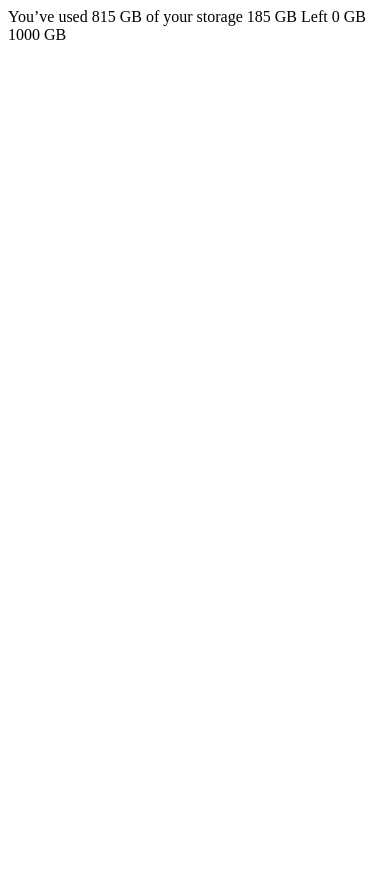
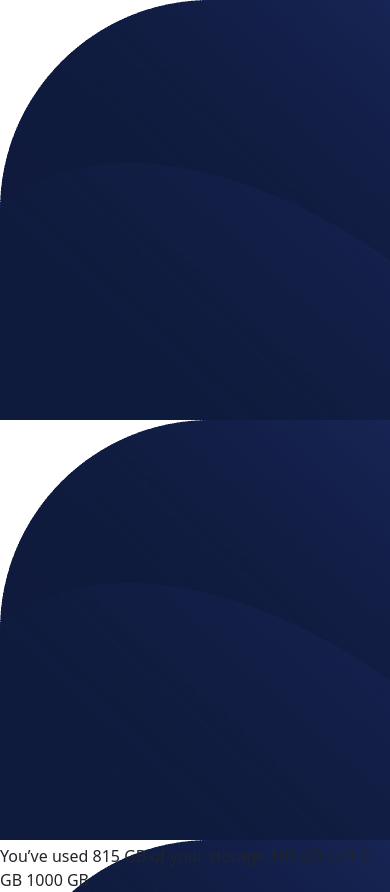
Before and after one commit to 4Drea4/AndreaE_SBA3, a plain HTML site: page index.html in a window 390 px wide. Before the commit the page ends 844 px from the top, so only its background shows below. Drawn offline with nearby package versions, Linux system fonts and the light colour scheme.

Commit message:
media queries for bg

```diff
--- a/index.html
+++ b/index.html
@@ -2,11 +2,15 @@
 <html lang="en">
 <head>
   <meta charset="UTF-8">
-  <meta name="viewport" content="width=device-width, initial-scale=1.0"> <!-- displays site properly based on user's device -->
+  <meta name="viewport" content="width=device-width, initial-scale=1.0">
+  <link rel="icon" type="image/png" sizes="32x32" href="./images/favicon-32x32.png">
+  <link href="https://cdn.jsdelivr.net/npm/bootstrap@5.3.0/dist/css/bootstrap.min.css" rel="stylesheet">
+  <script src="https://cdn.jsdelivr.net/npm/bootstrap@5.3.0/dist/js/bootstrap.bundle.min.js"></script>
+  <link rel="stylesheet" href="style.css">
+  <title>Frontend Mentor | Fylo data storage component - bootstrap</title>
+  <body>
+       <div class="d-flex justify-content-center vh-100" id="background"> </div>
 
-  <link rel="icon" type="image/png" sizes="32x32" href="./images/favicon-32x32.png">
-
-  <title>Frontend Mentor | Fylo data storage component</title>
 
 
 
--- /dev/null
+++ b/style.css
@@ -0,0 +1,16 @@
+
+
+
+
+@media screen and(max-width:600px){
+  body{
+    background-image: url('images/bg-mobile.png')
+
+  }
+}
+@media screen and (max-width:601px){
+    body{
+        background-image: url('images/bg-desktop.png')
+
+    }
+ }
```
